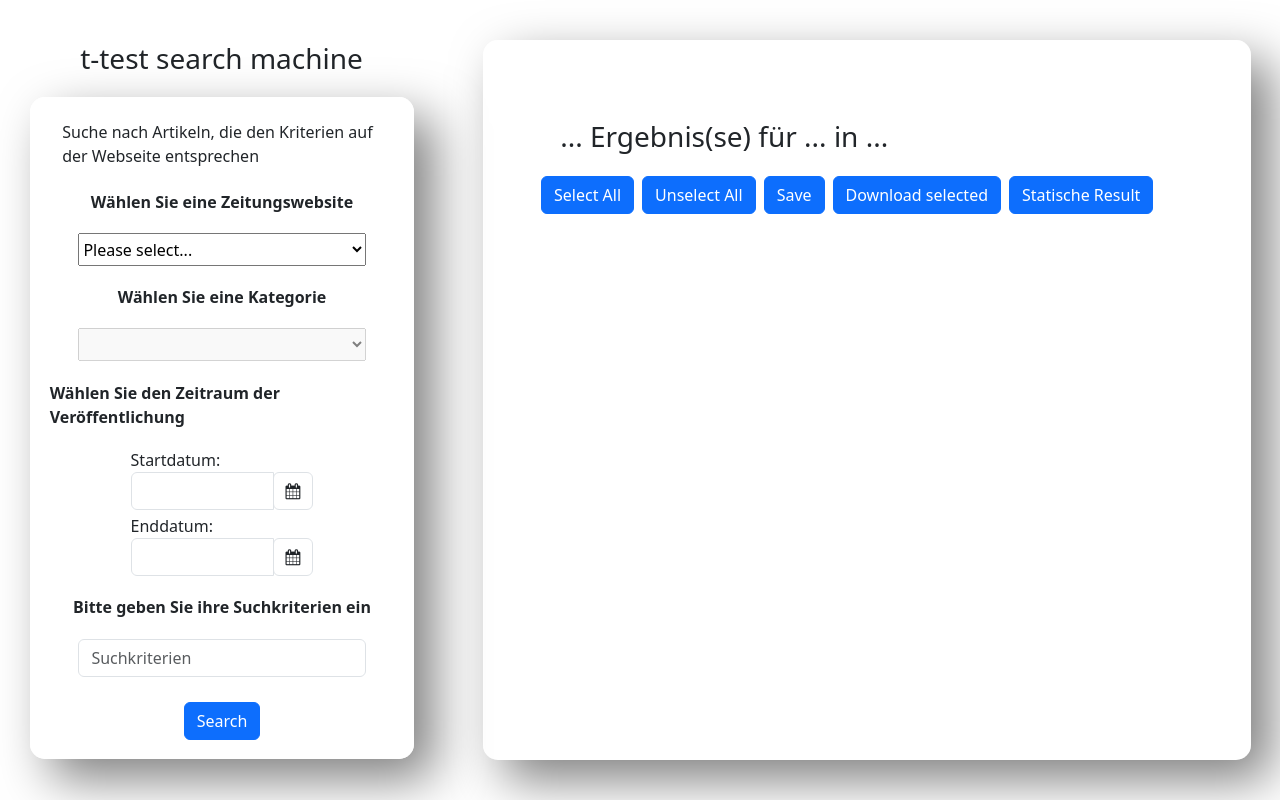
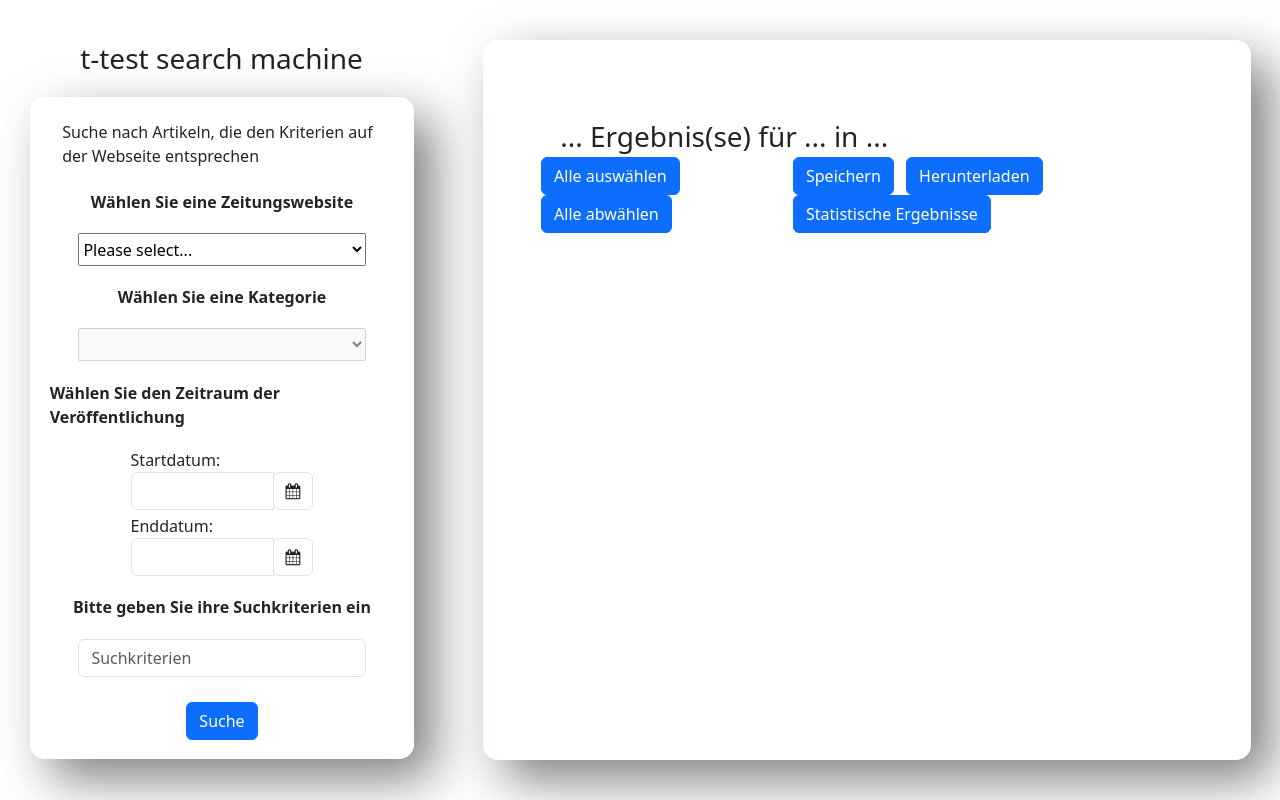
Before and after one commit to heiheihei238/SearchMachine, a Django app: page /bmc/search/ in a window 1280 px wide. Run offline with Django 4.2, Linux system fonts and the light colour scheme; lists and menus that the app fills with data are empty.

Commit message:
-add comment -Organizing js files -Clean up useless comments and content

```diff
--- a/bmc/static/bmc/style.css
+++ b/bmc/static/bmc/style.css
@@ -89,9 +89,9 @@
     margin-left: 5%;
 }
 
-.container_right_sort {
+.container_right_control {
     display: flex;
-    justify-content: flex-start;
+    justify-content: space-between;
     align-items: center;
     height: 5%;
     width: 85%;
@@ -116,9 +116,6 @@
 }
 
 .container_right_main_text {
-    /*display: flex;*/
-    /*flex-direction: column;*/
-    /*align-items: flex-start;*/
     border-top: black 1px solid;
     margin-bottom: 15px;
 }
--- a/bmc/templates/bmc/searchMachine.html
+++ b/bmc/templates/bmc/searchMachine.html
@@ -29,6 +29,7 @@
             <div class="container_left_main_choose">
                 Wählen Sie eine Zeitungswebsite
             </div>
+            <!-- The first drop-down box, which control the selection of journals -->
             <select class="container_left_main_select" aria-label="Default select example" name="choice" id="selectButton1" title="Please select...">
                 <option selected disabled>Please select...</option>
                 <option value="1" id="1">BMC-Journal</option>
@@ -38,11 +39,13 @@
             <div class="container_left_main_choose">
                 Wählen Sie eine Kategorie
             </div>
+            <!-- The second drop-down box, which will change while the first drop-down box is selected -->
             <select class="container_left_main_select" aria-label="Default select example" id="selectButton2" disabled></select>
             <div class="container_left_main_choose">
                 Wählen Sie den Zeitraum der Veröffentlichung
             </div>
 
+            <!-- The datepicker section -->
             <div style="display: flex; flex-direction: column; width: 60%; align-items: center; justify-content: space-between">
                 <div class="row form-group" style="width: 90%">
                     <div>Startdatum: </div>
@@ -67,6 +70,7 @@
                     </div>
                 </div>
             </div>
+            <!-- Control the datepicker function -->
             <script type="text/javascript">
                 $(function() {
                     $('#datepicker1').datepicker();
@@ -81,11 +85,52 @@
             <div class="container_left_main_select">
                 <input type="text" class="form-control" placeholder="Suchkriterien" aria-label="Suchkriterien" aria-describedby="basic-addon1" id="keriterien">
             </div>
-            <button class="btn btn-primary" style="margin-top: 30px; margin-bottom: 20px" type="submit" id="search">Search</button>
+            <button class="btn btn-primary" style="margin-top: 30px; margin-bottom: 20px" type="submit" id="search">Suche</button>
         </div>
     </div>
 
-<script language="JavaScript">
+    <!-- right container -->
+    <div class="container_right">
+        <h3 class="container_right_title" id="title">
+            ... Ergebnis(se) für ... in ...
+        </h3>
+        <!-- The control buttons in the right container -->
+        <div class="container_right_control" style="margin-bottom: 5%;">
+            <div>
+                <button class="btn btn-primary select-all" style="margin-right: 8px">Alle auswählen</button>
+            <button class="btn btn-primary unselect-all" style="margin-right: 8px">Alle abwählen</button>
+            </div>
+            <div>
+                <button class="btn btn-primary" id="save" style="margin-right: 8px">Speichern</button>
+                <button class="btn btn-primary" id="download" style="margin-right: 8px">Herunterladen</button>
+                <button class="btn btn-primary" id="static">Statistische Ergebnisse</button>
+            </div>
+        </div>
+
+        <!-- The bubble animation while loading -->
+        <div class="container_right_main" id="right">
+            <div id="bubble" class="container_right_bubble">
+                <div class="container_bubble">
+                    <div class="bubble" style="animation-delay: -0.6s"></div>
+                    <div class="shadow" style="animation-delay: -0.6s"></div>
+                </div>
+                <div class="container_bubble" style="margin-left: 20px">
+                    <div class="bubble" style="animation-delay: -0.3s"></div>
+                    <div class="shadow" style="animation-delay: -0.3s"></div>
+                </div>
+                <div class="container_bubble" style="margin-left: 20px">
+                    <div class="bubble"></div>
+                    <div class="shadow"></div>
+                </div>
+            </div>
+        </div>
+    </div>
+</div>
+
+
+
+<!-- Control the linkage between drop-down boxes -->
+<script>
     $(document).ready(function (){
         $("#selectButton1").on("change", function (){
             let selectedValue = $('select#selectButton1 option:selected').text();
@@ -106,106 +151,8 @@
         })
     })
 </script>
-
-    <!-- right container -->
-    <div class="container_right">
-        <h3 class="container_right_title" id="title">
-            ... Ergebnis(se) für ... in ...
-        </h3>
-        <div class="container_right_sort" style="margin-bottom: 5%;">
-            <button class="btn btn-primary select-all" style="margin-right: 8px">Select All</button>
-            <button class="btn btn-primary unselect-all" style="margin-right: 8px">Unselect All</button>
-            <button class="btn btn-primary" id="save" style="margin-right: 8px">Save</button>
-            <button class="btn btn-primary" id="download" style="margin-right: 8px">Download selected</button>
-            <button class="btn btn-primary" id="static">Statische Result</button>
-             <!-- <div style="margin-right: 3%; font-weight: lighter">
-                Sortieren nach:
-            </div>
-            <select class="container_left_main_select" style="width: 10%; margin-right: 5%; height: 100%" aria-label="Default select example">
-                <option selected value="1">One</option>
-                <option value="2">Two</option>
-                <option value="3">Three</option>
-            </select> -->
-        </div>
-        <script>
-            $(document).ready(function (){
-                $("#save").on("click", function (){
-                    $.get("save/")
-                })
-            })
-        </script>
-        <script>
-            $(document).ready(function (){
-                $("#download").on("click", function (){
-                    const checkboxes = document.querySelectorAll('input[type="checkbox"]');
-                    const checkedIndexes = [];
-                    checkboxes.forEach(function(checkbox, index) {
-                        if (checkbox.checked) {
-                            checkedIndexes.push(index);
-                        }
-                    });
-                    $.get("download/", {'index': checkedIndexes.toString()})
-                })
-            })
-        </script>
-        <script>
-            $(document).ready(function (){
-                $("#static").on("click", function (){
-                    $.get("static/")
-                    window.open("static/", "Static_Result", "width=800,height=600")
-                })
-            })
-        </script>
-
-        <!-- for中引用字典是无效的，仅能够引用字典中的二级字典和内容 -->
-        <div class="container_right_main" id="right">
-            <!-- this is an example of a result item
-            <div class="container" style="border-top: black solid 2px; margin-bottom: 15px">
-                <div class="row">
-                    <div class="col-1" style="margin: auto"><input type="checkbox" class="checkbox"></div>
-                    <div class="col-11">
-                        <div class="container_right_main_title">Title</div>
-                        <div class="container_right_main_writer">Writer</div>
-                        <div class="container_right_main_publish">Publish</div>
-                    </div>
-                </div>
-            </div>
-            <label><input type="checkbox" class="checkbox"> Checkbox 2</label>
-            <label><input type="checkbox" class="checkbox"> Checkbox 3</label> -->
-
-            <div id="bubble" class="container_right_bubble">
-                <div class="container_bubble">
-                    <div class="bubble" style="animation-delay: -0.6s"></div>
-                    <div class="shadow" style="animation-delay: -0.6s"></div>
-                </div>
-                <div class="container_bubble" style="margin-left: 20px">
-                    <div class="bubble" style="animation-delay: -0.3s"></div>
-                    <div class="shadow" style="animation-delay: -0.3s"></div>
-                </div>
-                <div class="container_bubble" style="margin-left: 20px">
-                    <div class="bubble"></div>
-                    <div class="shadow"></div>
-                </div>
-                <div style="width: 100%; text-align: center; margin-top: 30px">
-                    Loading...
-                </div>
-            </div>
-        </div>
-    </div>
-</div>
+<!-- Show search results in the content section on the right -->
 <script>
-    $(document).ready(function() {
-        $('.select-all').click(function() {
-            $('.checkbox').prop('checked', true);
-        });
-
-        $('.unselect-all').click(function() {
-            $('.checkbox').prop('checked', false);
-        });
-    });
-</script>
-
-<script language="JavaScript">
     $(document).ready(function (){
         $("#search").on("click", function (){
             let selectedWeb = $('select#selectButton1 option:selected').text();
@@ -276,5 +223,49 @@
         })
     })
 </script>
+<!-- Control the call of the save function -->
+<script>
+    $(document).ready(function (){
+        $("#save").on("click", function (){
+            $.get("save/")
+        })
+    })
+</script>
+<!-- Control the call of the download function -->
+<script>
+    $(document).ready(function (){
+        $("#download").on("click", function (){
+            const checkboxes = document.querySelectorAll('input[type="checkbox"]');
+            const checkedIndexes = [];
+            checkboxes.forEach(function(checkbox, index) {
+                if (checkbox.checked) {
+                    checkedIndexes.push(index);
+                }
+            });
+            $.get("download/", {'index': checkedIndexes.toString()})
+        })
+    })
+</script>
+<!-- Control of the display of the statistical chart function call -->
+<script>
+    $(document).ready(function (){
+        $("#static").on("click", function (){
+            $.get("static/")
+            window.open("static/", "Static_Result", "width=800,height=600")
+        })
+    })
+</script>
+<!-- Control the checkboxes funtion -->
+<script>
+    $(document).ready(function() {
+        $('.select-all').click(function() {
+            $('.checkbox').prop('checked', true);
+        });
+
+        $('.unselect-all').click(function() {
+            $('.checkbox').prop('checked', false);
+        });
+    });
+</script>
 </body>
 </html>
--- a/bmc/urls.py
+++ b/bmc/urls.py
@@ -5,7 +5,7 @@ from . import views
 app_name = 'bmc'
 urlpatterns = [
     path('search/', views.search, name='search'),
-    path('search/afterselect/', views.afterselect, name='afterselect'),
+    path('search/afterselect/', views.after_select, name='afterselect'),
     path('search/result/', views.result, name='result'),
     path('search/save/', views.save, name='save'),
     path('search/download/', views.download_pdf, name='download'),
--- a/bmc/views.py
+++ b/bmc/views.py
@@ -6,11 +6,9 @@ from django.shortcuts import render
 from datetime import datetime
 from bmc.webspider import webspider
 
-from flask import Flask, render_template
 import matplotlib.pyplot as plt
 import io
 import base64
-import numpy as np
 
 
 class SaveItem:
@@ -22,16 +20,17 @@ class SaveItem:
     searchresult = {}
 
 
+# Jumping the page to searchMachine.html
 def search(request):
     return render(request, 'bmc/searchMachine.html')
 
 
-def afterselect(request):
+# Change the content of the second drop-down box after the first one has been selected
+def after_select(request):
     selected = request.GET['value']
     if selected == 'BMC-Journal':
         classifications = webspider.find_classification('https://www.biomedcentral.com/journals')
         classifications = str(classifications)
-        # res = {"1.1": "1.1", "1.2": "1.2", "1.3": "1.3", "1.4": "1.4"}
         return HttpResponse(classifications)
     elif selected == 'Two':
         res = {"2.1": "2.1", "2.2": "2.2", "2.3": "2.3", "2.4": "2.4"}
@@ -41,13 +40,13 @@ def afterselect(request):
         return HttpResponse(json.dumps(res))
 
 
+# Call the webspider to search the result and transfer to the front-end
 def result(request):
     selectedWeb = request.GET['selectedWeb']
     selectedKat = request.GET['selectedKat']
     kriterien = request.GET['kriterien']
     start = request.GET['start']
     end = request.GET['end']
-    # 这里写爬虫代码
     results = webspider.search_bmc(classification=selectedKat.replace('_', '-'), lower_time=start, upper_time=end,
                                    keyword=kriterien)
     # results = {'result1': 'result1', 'result2': 'result2', 'result3': 'result3'}
@@ -62,6 +61,7 @@ def result(request):
     return HttpResponse(json.dumps(searchresult))
 
 
+# Save the result and the condition information in workspace
 def save(request):
     data = ["Journal:" + SaveItem.selectedWeb, "Classify: " + SaveItem.selectedKat, "Criteria: " + SaveItem.kriterien,
             "start "
@@ -80,6 +80,7 @@ def save(request):
     return HttpResponse("Successfully")
 
 
+# Download all the selected pdf in a special folder in the workspace
 def download_pdf(request):
     path = os.getcwd()
     timedate = datetime.now().date().__str__().replace("-", "_") + "_" + datetime.now().strftime("%H_%M_%S")
@@ -93,18 +94,16 @@ def download_pdf(request):
     return HttpResponse("Successfully")
 
 
+# Show the statistical result of the Search
 def static_result(request):
-    # 生成柱状图
     x = ['Jan', 'Feb', 'Mar', 'Apr', 'May', 'Jun', 'Jul']
     y = [10, 20, 30, 40, 50, 60, 70]
     plt.bar(x, y)
 
-    # 将图表转换为base64编码的字符串
     buffer = io.BytesIO()
     plt.savefig(buffer, format='png')
     buffer.seek(0)
     base64_image = base64.b64encode(buffer.getvalue()).decode()
 
-    # 渲染模板并将图表插入到HTML中
     context = {'chart_data': base64_image}
     return render(request, 'bmc/static.html', context)
```
